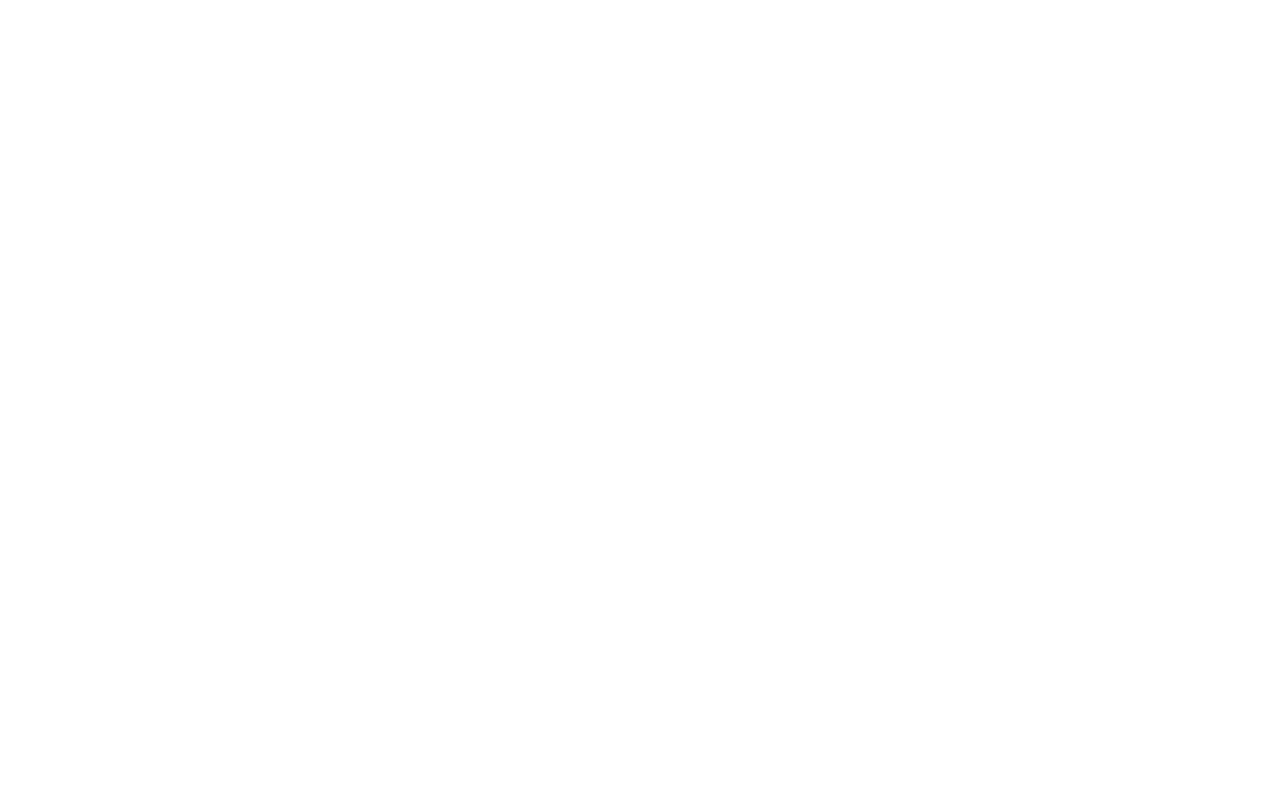
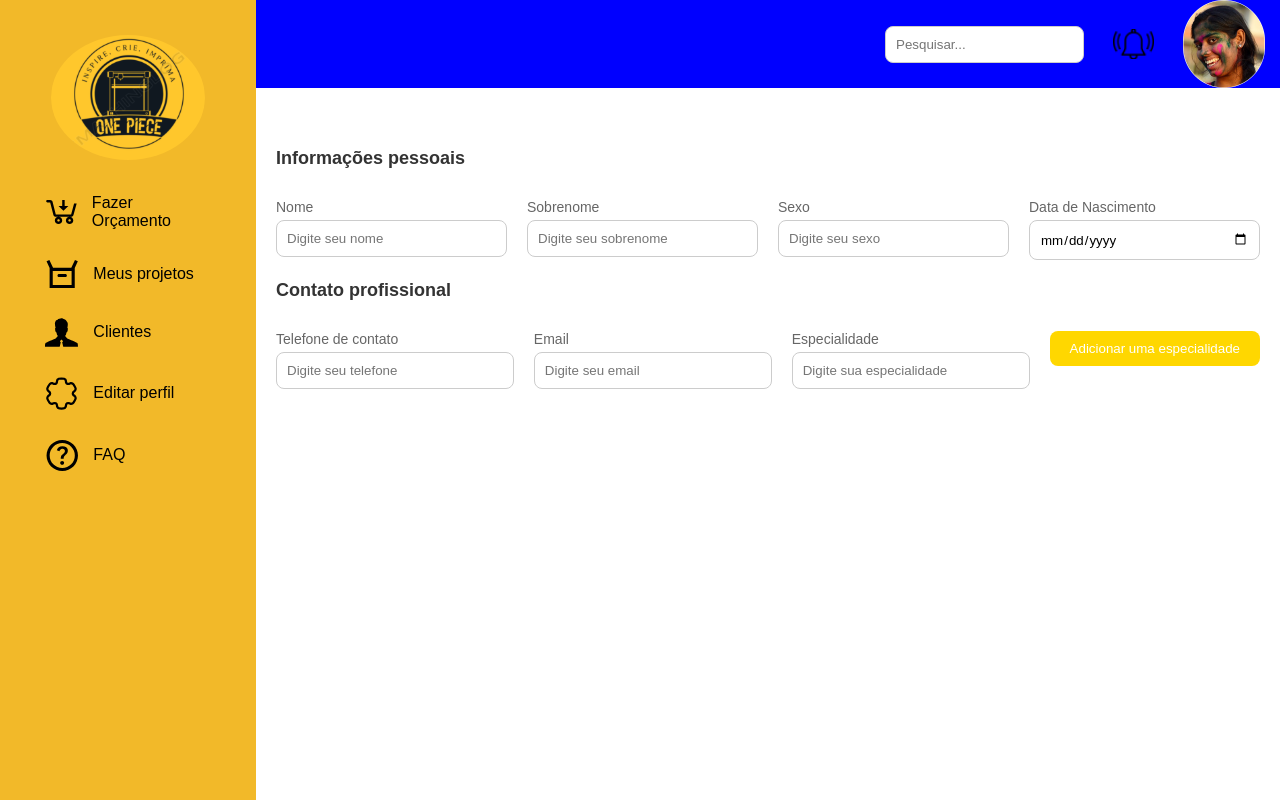
Before and after one commit to One-Piece-Senai/back-end-1, a React (Vite) app: page /editar in a window 1280 px wide. Before the commit this address had no page. Built offline with nearby package versions, Linux system fonts and the light colour scheme.

Commit message:
add a page cadastro completo

```diff
--- a/src/App.jsx
+++ b/src/App.jsx
@@ -3,7 +3,7 @@
 import Home from './pages/Home/home';
 import Projetista from './pages/CLIENTE/Projetista/projetista'
 import Login from "./pages/login/Login";
-import Editar from './pages/Editar_cadastro/edit'
+import Editar from './pages/inputs_completo/FormPerfil'
 import Detalhes from './/components/card-perfil/Detalhes'; // O componente para mostrar os detalhes do item
 import Pedidos from './pages/pedidos/pedidos';
 import Perfil from './components/card-perfil/perfil'
@@ -29,6 +29,8 @@
         <Route path="/cliente-perfil"    element={<PerfilCliente />} />
         <Route path="/projetista"        element={<Projetista />} />
         <Route path="/ajuda" element={<Ajuda />} />
+        <Route path="/editar" element={<Editar />} />
+
 
       </Routes>
     </Router>
--- a/src/components/sidebar/sidebar.jsx
+++ b/src/components/sidebar/sidebar.jsx
@@ -20,8 +20,8 @@
                     <li><img className='icone' src={carrinho}/> <Link to="/perfil">Fazer Orçamento</Link></li>
                     <li><img className='icone' src={box}/> <Link to="/pedidos">Meus projetos</Link></li>
                     <li><img className='icone' src={people}/>   Clientes</li>
-                    <li><img className='icone' src={settings}/> Configurações</li>
-                    <li><img className='icone' src={askIcon}/><Link to="/ajuda">FAQ</Link>  Ajuda</li>
+                    <li><img className='icone' src={settings}/> Editar perfil</li>
+                    <li><img className='icone' src={askIcon}/><Link to="/ajuda">FAQ</Link></li>
                 </ul>
             </SidebarComponent>
         </>
--- a/src/pages/inputs_completo/FormPerfil.jsx
+++ b/src/pages/inputs_completo/FormPerfil.jsx
@@ -1,12 +1,16 @@
 import React from 'react';
 import './FormPerfil.css';
-import imagemperfil from './assets/fabroxa.png'
+import SideBar from '../../components/sidebar/sidebar';
+import BarraDeBusca from '../../components/barra-de-busca/barra-busca';
 
 function ProfileForm() {
   return (
+    <div className="App" style={{ display: 'flex' }}>
+    <SideBar />
+    <div style={{ flex: 1 }}>
+      <BarraDeBusca />
     <div className="perfil-form">
       <div className="foto-perfil">
-        <img src={imagemperfil} alt="teste" />
       </div>
       <h2>Informações pessoais</h2>
       <div className="secao-form">
@@ -45,6 +49,8 @@
         <button className="add-especialidade">Adicionar uma especialidade</button>
       </div>
     </div>
+    </div>
+    </div>
   );
 }
 
```
Also changed, not shown: src/pages/Projeto/Projeto.jsx (+4 -8 lines).
